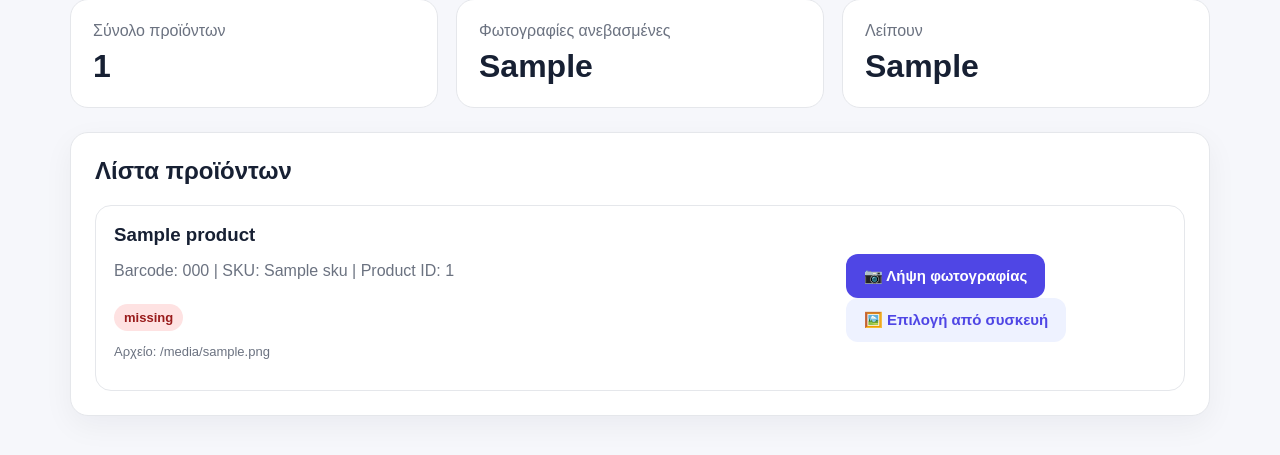
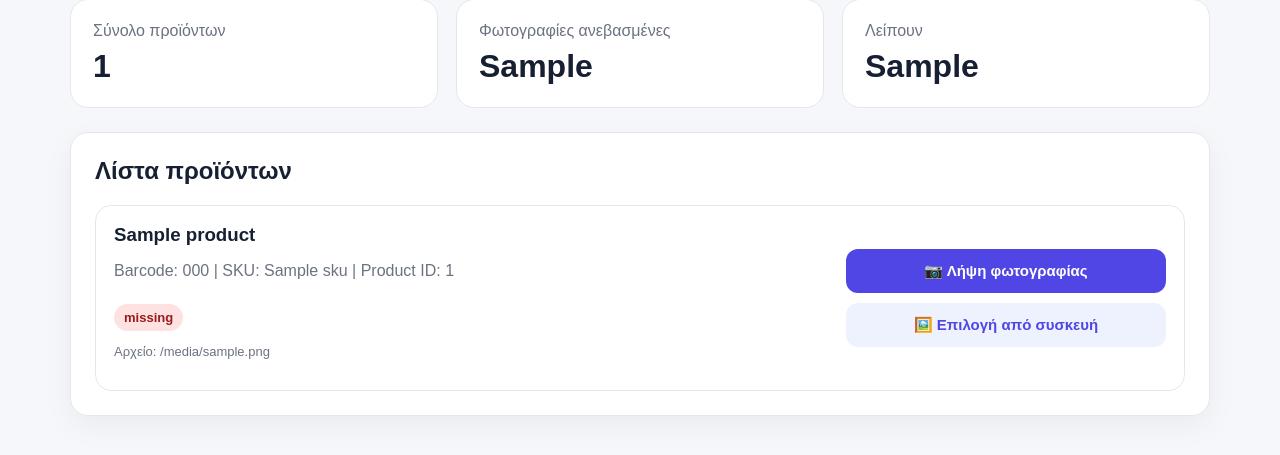
Before and after one commit to myscanner09/myscanner.gr, a FastAPI app: template photomatch/templates/store_upload.html in a window 1280 px wide. Shown: the part 211-666 px from the top of the page. Run offline with FastAPI, Linux system fonts and the light colour scheme; the template is opened without the code that fills it: most values are stand-ins (such as "Sample title", 1, 10 or a date in 2020).

Commit message:
Add camera and gallery photo buttons

```diff
--- a/photomatch/static/style.css
+++ b/photomatch/static/style.css
@@ -412,3 +412,25 @@ select {
         grid-template-columns: 1fr;
     }
 }
+
+.photo-actions {
+    display: flex;
+    flex-direction: column;
+    gap: 10px;
+}
+
+.camera-button,
+.gallery-button {
+    text-align: center;
+    width: 100%;
+}
+
+.camera-button {
+    background: var(--primary);
+    color: white;
+}
+
+.gallery-button {
+    background: #eef2ff;
+    color: var(--primary);
+}
```
